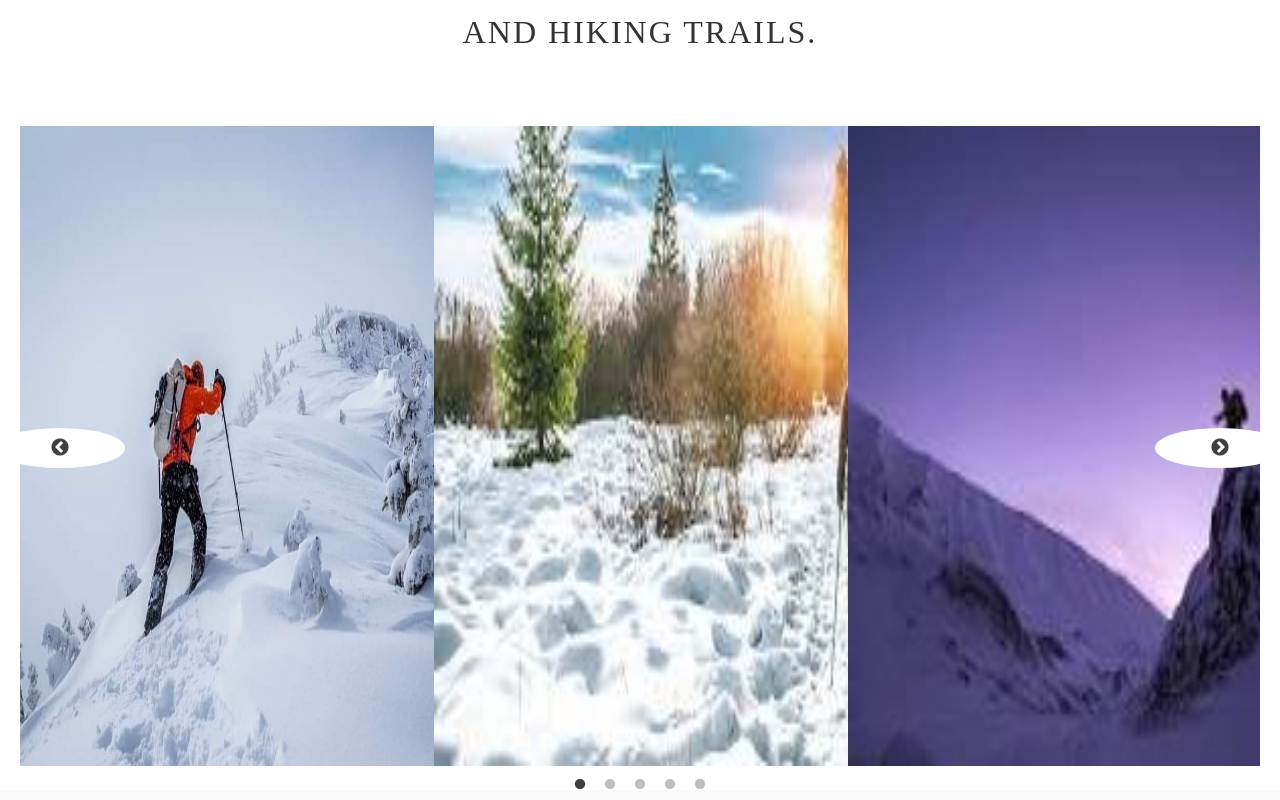
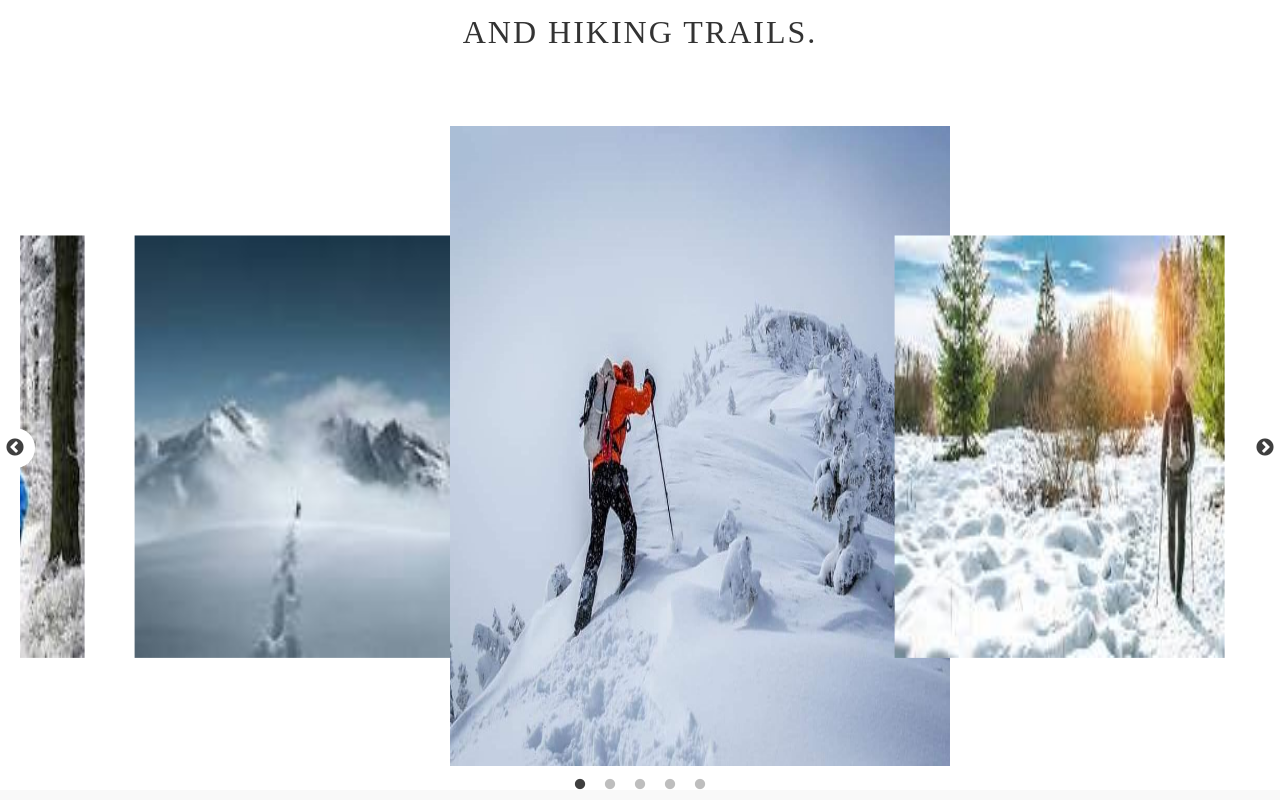
Before and after one commit to Debajyoti045/Mountain-Hotel, a React (Vite) app: page / in a window 1280 px wide. Shown: the part 1060-1860 px from the top of the page. Built offline with nearby package versions, Linux system fonts and the light colour scheme.

Commit message:
beautify the slider

```diff
--- a/src/CSS/Slider.css
+++ b/src/CSS/Slider.css
@@ -7,10 +7,20 @@
 .slider-image {
   box-sizing: border-box;
 }
+
 .slick-slide {
   display: flex;
   justify-content: center;
   box-sizing: border-box;
+  transition: transform 0.5s ease;
+}
+
+.slick-center {
+  transform: scale(1);
+}
+
+.slick-slide:not(.slick-center) {
+  transform: scale(0.66);
 }
 
 .slick-list {
@@ -24,7 +34,7 @@
 
 .slick-prev,
 .slick-next {
-  width: 130px;
+  width: 40px;
   height: 40px;
   background: white;
   border-radius: 50%;
--- a/src/components/Data/Data.jsx
+++ b/src/components/Data/Data.jsx
@@ -209,3 +209,7 @@ export const leftMainNav = [
       src:"../../public/assets/mainServicespic2.png"
    }
  ]
+
+ export const afterMainServicessmallText = "Discover Our Accommodations"
+ export const afterMainServicesbigText = "Rooms. Suites. Ville"
+ export const afterMainSerivicessideText = "Explore All Accommodations"
--- a/src/components/Home/Slider.jsx
+++ b/src/components/Home/Slider.jsx
@@ -13,10 +13,11 @@ const Slider1 = () => {
     slidesToShow: 3,
     slidesToScroll: 1,
     arrows: true,
+    centerMode: true,
   };
 
   return (
-    <div className="slider-container" style={{padding:"20px"}}>
+    <div className="slider-container" style={{ padding: '20px' }}>
       <Slider {...settings}>
         {sliderImages.map((image) => (
           <div key={image.id} className="slider-image">
@@ -26,6 +27,6 @@ const Slider1 = () => {
       </Slider>
     </div>
   );
-}
+};
 
 export default Slider1;
```
